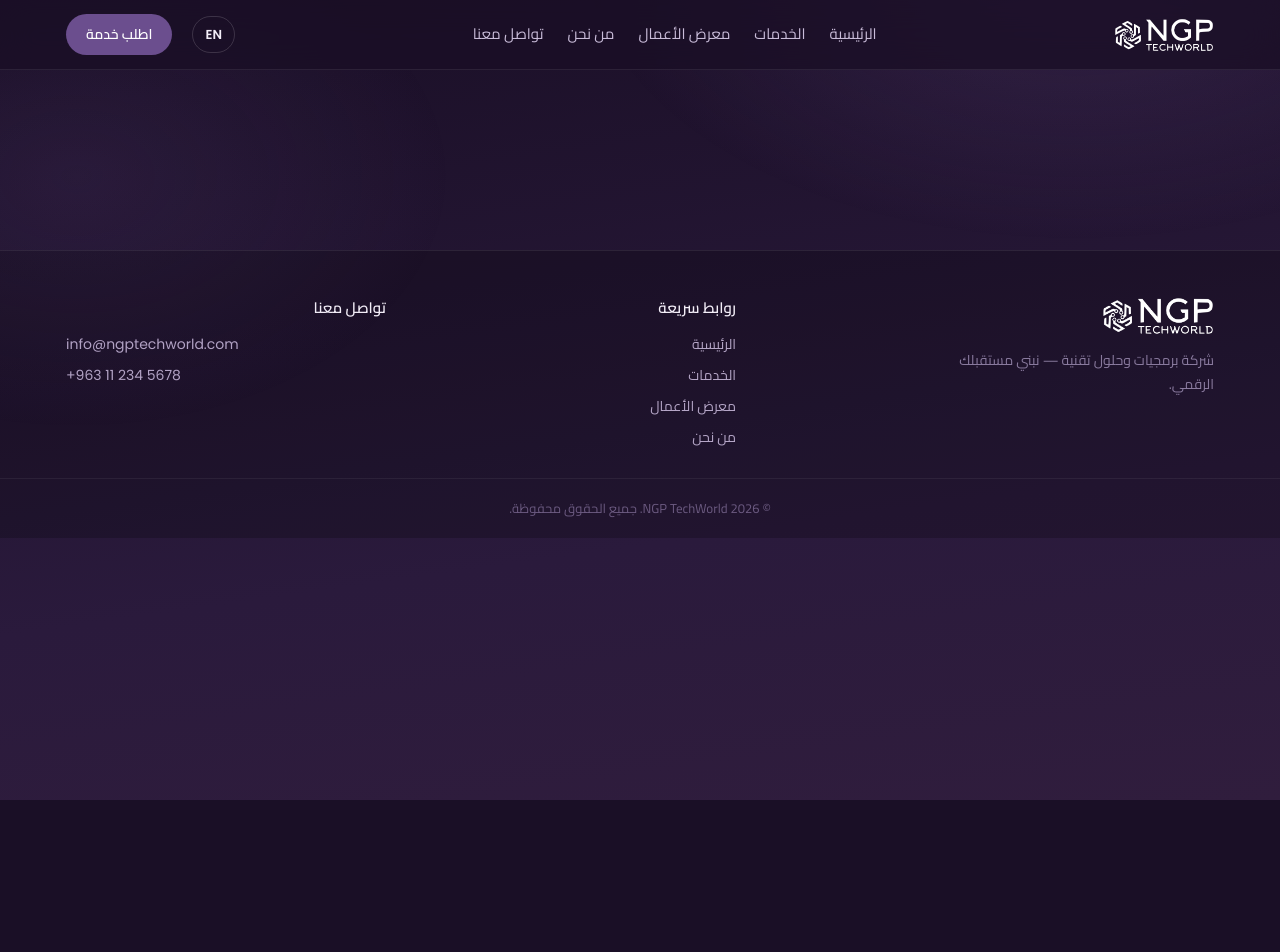
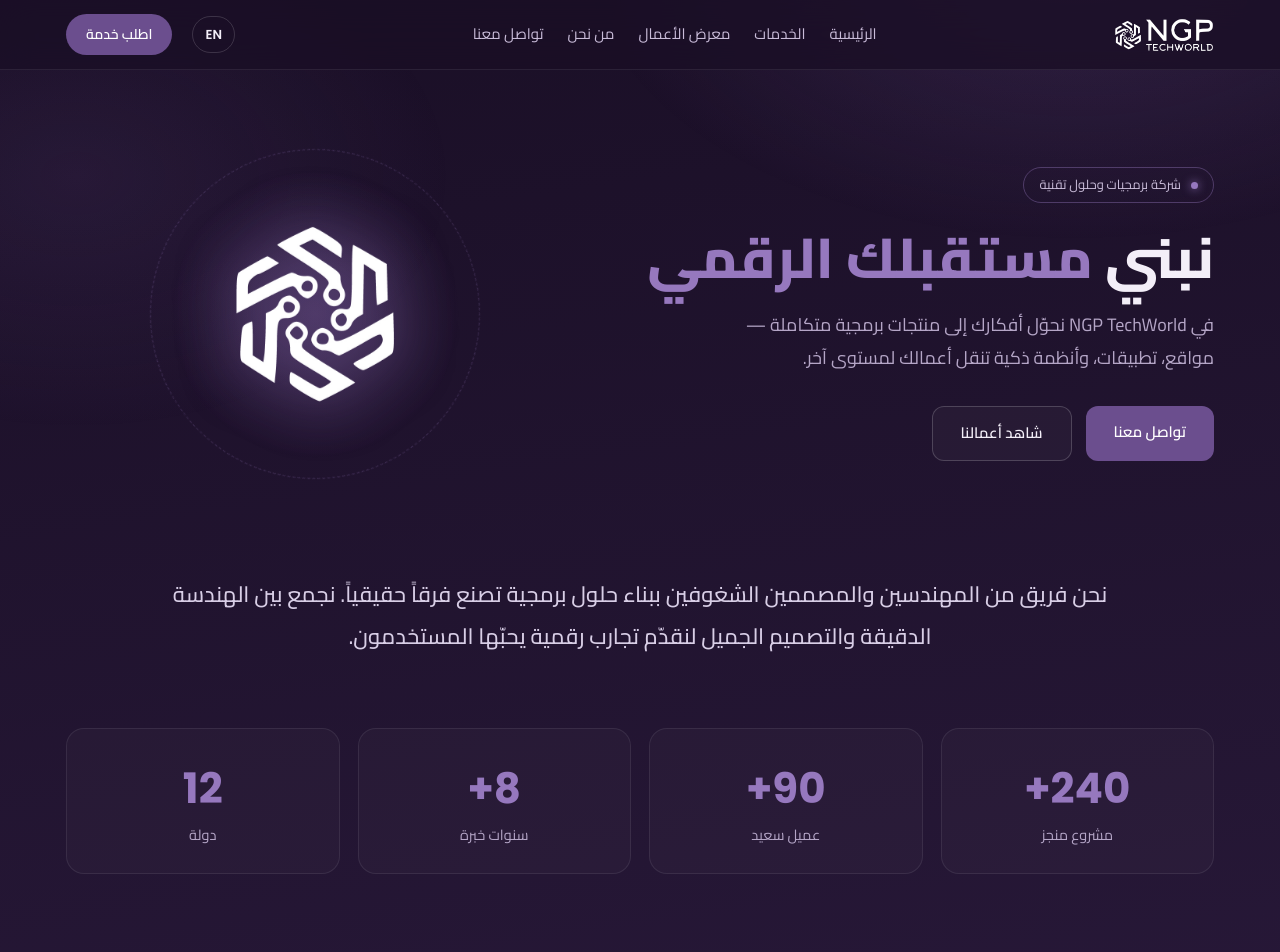
Before and after one commit to NGPTechWorld/ngpteckworld_frontend-design, a React (Vite) app in the folder frontend/: page / in a window 1280 px wide. Shown: the top 952 px of the page. Before the commit the page ends 800 px from the top, so only its background shows below. Built offline with nearby package versions, Linux system fonts and the light colour scheme; no server answers.

Commit message:
feat(frontend): home page

```diff
--- a/frontend/src/index.css
+++ b/frontend/src/index.css
@@ -14,7 +14,8 @@ a{text-decoration:none;color:inherit}
 input,textarea,button{font-family:inherit}
 [dir="rtl"]{font-family:'Cairo',sans-serif}
 [dir="ltr"]{font-family:'Poppins','Cairo',sans-serif}
-@media (max-width:860px){ [data-navlinks]{display:none!important} }
+@media (max-width:860px){ [data-navlinks]{display:none!important} [data-hero],[data-grid4],[data-grid2]{grid-template-columns:1fr!important} [data-grid3]{grid-template-columns:1fr 1fr!important} [data-detail]{grid-template-columns:1fr!important} }
+@media (max-width:560px){ [data-grid3]{grid-template-columns:1fr!important} }
 .btn{transition:transform .25s,box-shadow .25s,background .25s;cursor:pointer}
 .btn:hover{transform:translateY(-2px)}
 .btn-p{transition:transform .25s,box-shadow .25s,background .25s;cursor:pointer}
--- a/frontend/src/pages/Home.jsx
+++ b/frontend/src/pages/Home.jsx
@@ -1 +1,82 @@
-export default function Home() { return <div className="view-enter mx-auto max-w-site px-[26px] py-20" /> }
+import { useEffect, useState } from 'react'
+import { api } from '../lib/api'
+import { useLang } from '../i18n/LanguageContext'
+import Button from '../components/Button'
+import SectionHeader from '../components/SectionHeader'
+import ServiceCard from '../components/ServiceCard'
+import ProjectCard from '../components/ProjectCard'
+import CTASection from '../components/CTASection'
+
+export default function Home() {
+  const { t } = useLang()
+  const [services, setServices] = useState([])
+  const [featured, setFeatured] = useState([])
+
+  useEffect(() => {
+    api.getServices().then((s) => setServices(s.slice(0, 3))).catch(() => {})
+    api.getProjects().then((p) => setFeatured(p.slice(0, 3))).catch(() => {})
+  }, [])
+
+  return (
+    <div className="view-enter">
+      {/* HERO */}
+      <section data-hero className="mx-auto grid max-w-site items-center gap-10 px-[26px] pb-[70px] pt-[84px]" style={{ gridTemplateColumns: '1.1fr .9fr' }}>
+        <div>
+          <div className="mb-6 inline-flex items-center gap-2.5 rounded-full border px-[15px] py-[7px] text-[13px] text-soft" style={{ borderColor: 'rgba(150,120,190,.4)' }}>
+            <span className="h-[7px] w-[7px] rounded-full" style={{ background: '#9678BE', boxShadow: '0 0 10px #9678BE' }} />
+            {t.heroBadge}
+          </div>
+          <h1 className="mb-5 text-[56px] font-extrabold leading-[1.12]">{t.heroT1} <span className="text-accent-light">{t.heroAccent}</span></h1>
+          <p className="mb-8 max-w-[500px] text-[18px] leading-[1.8] text-muted">{t.heroSub}</p>
+          <div className="flex flex-wrap gap-3.5">
+            <Button to="/contact">{t.heroCta1}</Button>
+            <Button to="/portfolio" variant="outline">{t.heroCta2}</Button>
+          </div>
+        </div>
+        <div className="relative flex min-h-[320px] items-center justify-center">
+          <div className="absolute h-[300px] w-[300px] rounded-full" style={{ background: 'radial-gradient(circle,rgba(107,78,142,.4),transparent 68%)' }} />
+          <div className="absolute h-[330px] w-[330px] rounded-full border border-dashed" style={{ borderColor: 'rgba(150,120,190,.25)', animation: 'ngpRot 44s linear infinite' }} />
+          <img src="/assets/ngp-mark-white.png" alt="NGP" className="relative w-[170px]" style={{ animation: 'ngpFloat 6s ease-in-out infinite', filter: 'drop-shadow(0 0 28px rgba(150,120,190,.5))' }} />
+        </div>
+      </section>
+
+      {/* INTRO */}
+      <section className="mx-auto max-w-[1000px] px-[26px] pb-[70px] pt-[30px] text-center">
+        <p className="text-[22px] font-medium leading-[1.9]" style={{ color: '#D8CEE6' }}>{t.intro}</p>
+      </section>
+
+      {/* STATS */}
+      <section className="mx-auto max-w-site px-[26px] pb-20">
+        <div data-grid4 className="grid gap-[18px]" style={{ gridTemplateColumns: 'repeat(4,1fr)' }}>
+          {t.stats.map((s, i) => (
+            <div key={i} className="rounded-card border border-[var(--border)] bg-[var(--card-bg)] px-[22px] py-7 text-center">
+              <div className="font-poppins text-[42px] font-bold text-accent-light">{s.n}</div>
+              <div className="mt-1 text-[14.5px] text-muted">{s.l}</div>
+            </div>
+          ))}
+        </div>
+      </section>
+
+      {/* SERVICES PREVIEW */}
+      <section className="mx-auto max-w-site px-[26px] pb-20">
+        <SectionHeader kicker={t.servicesKick} title={t.servicesTitle} />
+        <div data-grid3 className="grid gap-[18px]" style={{ gridTemplateColumns: 'repeat(3,1fr)' }}>
+          {services.map((s) => <ServiceCard key={s.id} service={s} />)}
+        </div>
+        <div className="mt-[30px] text-center">
+          <a href="/services" className="font-semibold text-accent-light">{t.servicesAll}</a>
+        </div>
+      </section>
+
+      {/* FEATURED PROJECTS */}
+      <section className="mx-auto max-w-site px-[26px] pb-[90px]">
+        <SectionHeader kicker={t.featuredKick} title={t.featuredTitle} />
+        <div data-grid3 className="grid gap-[18px]" style={{ gridTemplateColumns: 'repeat(3,1fr)' }}>
+          {featured.map((p) => <ProjectCard key={p.id} project={p} />)}
+        </div>
+      </section>
+
+      <CTASection />
+    </div>
+  )
+}
```
